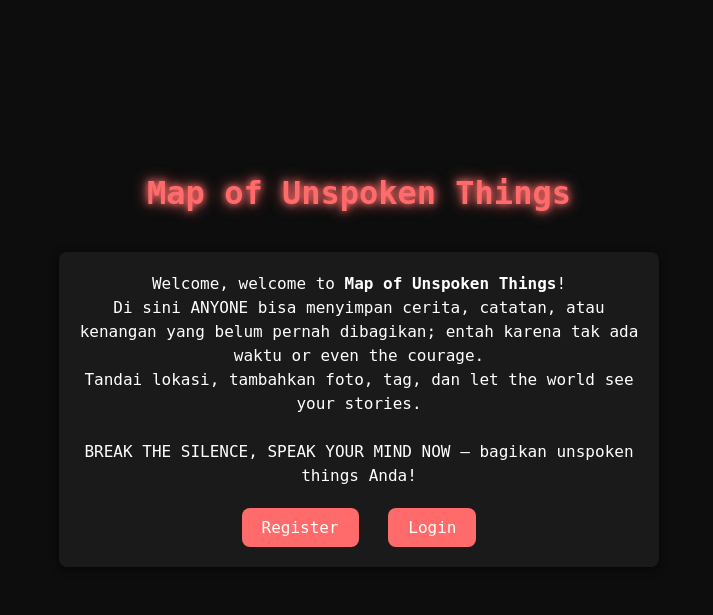
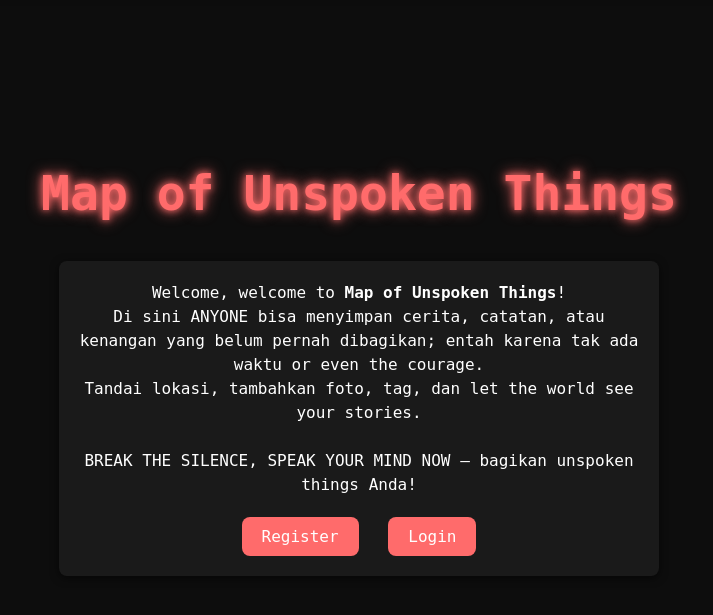
Before and after one commit to cheepi/map-of-unspoken-things, a Flask app: page / in a window 1280 px wide. Shown: the part 40-655 px from the top of the page, without its empty margins (281-994 px from the left). Run offline with Flask 3, Linux system fonts and the light colour scheme; parts of the project's set-up code (start-up, migrations or seed data) failed here and were passed over.

Commit message:
Update index.html

```diff
--- a/templates/index.html
+++ b/templates/index.html
@@ -35,50 +35,6 @@
             background-color: var(--color-bg-secondary);
             box-shadow: 0 2px 8px rgba(0,0,0,0.6);
         }
-# title
-.neon-title {
-    font-size: 2.5rem;
-    color: var(--color-accent);
-    text-transform: uppercase;
-    letter-spacing: 2px;
-    position: relative;
-    display: inline-block;
-    text-shadow:
-        0 0 5px var(--color-accent),
-        0 0 10px var(--color-accent),
-        0 0 20px var(--color-accent),
-        0 0 40px rgba(255, 0, 73, 0.5),
-        0 0 80px rgba(255, 0, 73, 0.3);
-    animation: neon-flicker 3s infinite alternate;
-}
-
-@keyframes neon-flicker {
-    0% {
-        text-shadow:
-            0 0 3px var(--color-accent),
-            0 0 7px var(--color-accent),
-            0 0 15px var(--color-accent),
-            0 0 30px rgba(255, 0, 73, 0.4),
-            0 0 60px rgba(255, 0, 73, 0.2);
-    }
-    50% {
-        text-shadow:
-            0 0 7px var(--color-accent),
-            0 0 14px var(--color-accent),
-            0 0 28px var(--color-accent),
-            0 0 56px rgba(255, 0, 73, 0.6),
-            0 0 120px rgba(255, 0, 73, 0.4);
-    }
-    100% {
-        text-shadow:
-            0 0 5px var(--color-accent),
-            0 0 10px var(--color-accent),
-            0 0 20px var(--color-accent),
-            0 0 40px rgba(255, 0, 73, 0.5),
-            0 0 80px rgba(255, 0, 73, 0.3);
-    }
-}
-
         .landing-container h1 {
             margin-bottom: 20px;
         }
@@ -120,7 +76,7 @@
     </nav>
     <div class="center-wrapper">
         <div class="container" style="text-align: center; margin-bottom: 20px;">
-            <h1 class="logo neon-title">Map of Unspoken Things</h1>
+            <h1 class="logo" style="font-size: 3rem;">Map of Unspoken Things</h1>
         </div>
         <div class="landing-container">
             <p>
```
